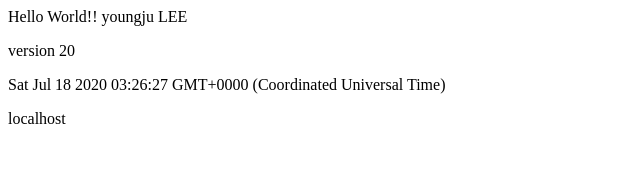
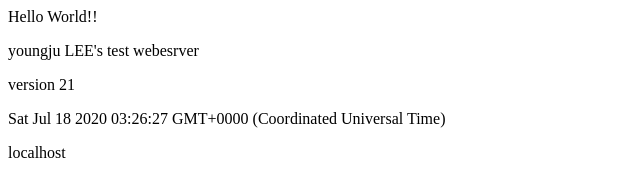
Before and after one commit to leeyj7141/spinnaker-test, a plain HTML site: page index.html in a window 1280 px wide. Shown: the whole page, without its empty margins (0-640 px from the left). Drawn offline with Linux system fonts and the light colour scheme.

Commit message:
edit index.html

```diff
--- a/index.html
+++ b/index.html
@@ -1,7 +1,8 @@
 <html>
 <body>
-<p>Hello World!!  youngju LEE </p>
-<p>version 20 </p>
+<p>Hello World!!</p>
+<p>youngju LEE's test webesrver</p>
+<p>version 21 </p>
 <p> <script> document.write(new Date()); </script> </p>
 <p><script> document.write( location.hostname ); </script></p>
 </p>
```
